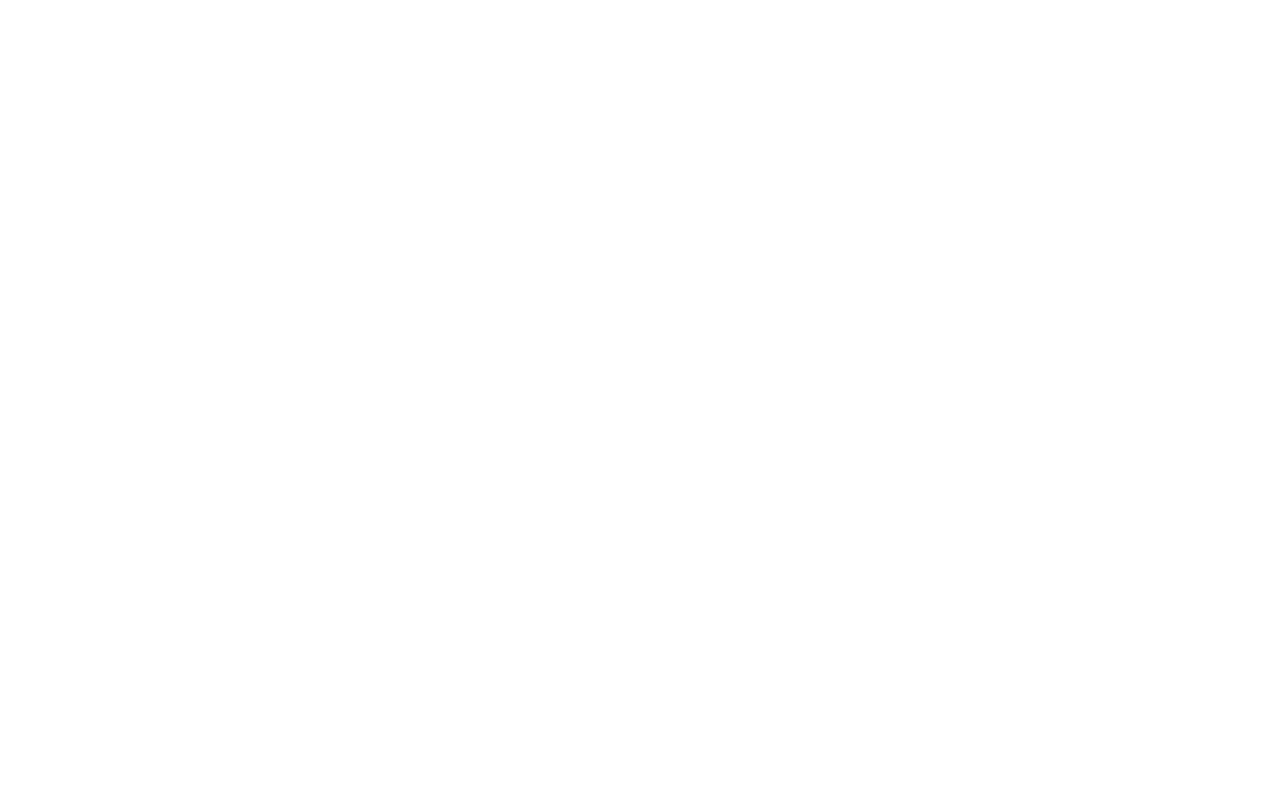
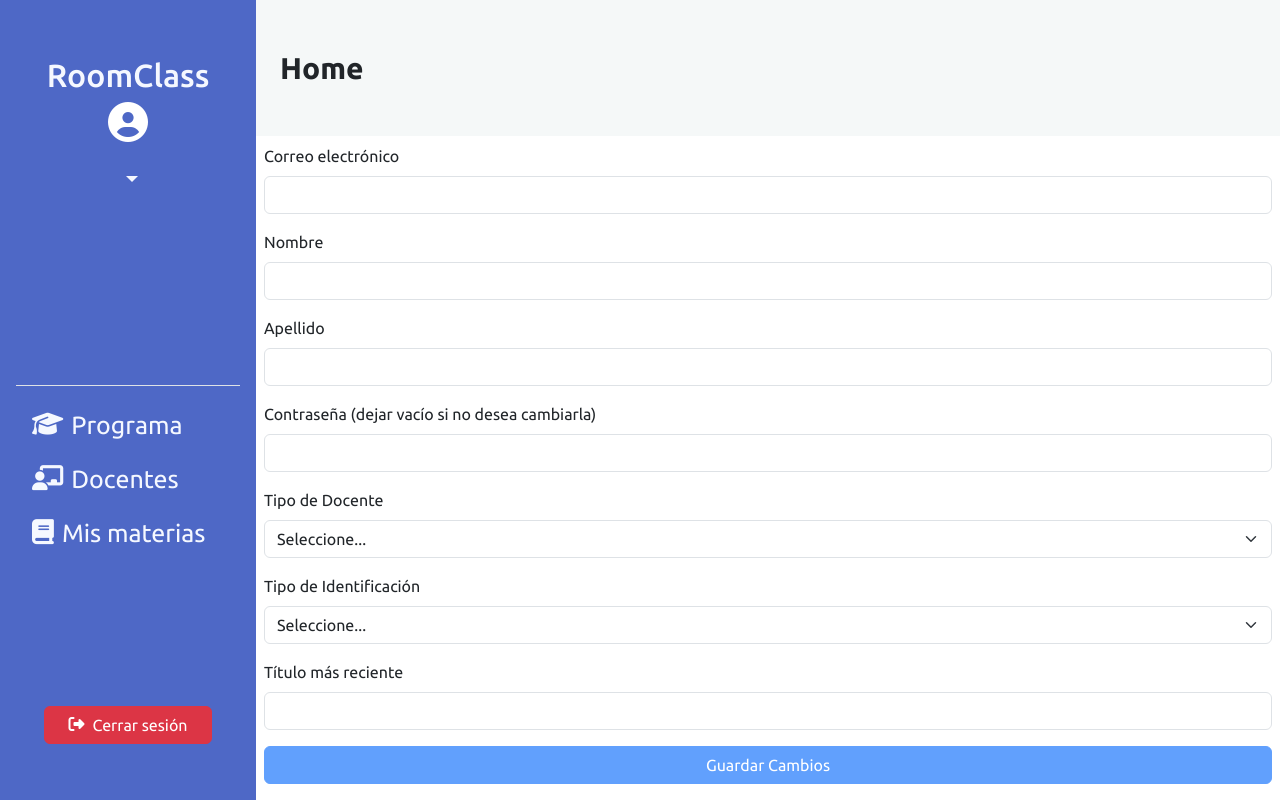
Before and after one commit to juliandross/RoomClassFront, an Angular app in the folder roomclass-app/: page /home/docentes/editar/1 in a window 1280 px wide. Before the commit this address led to /. Built offline with nearby package versions, Linux system fonts and the light colour scheme; no server answers; sample sign-in values are in the browser's storage.

Commit message:
docentes_crud_complete

```diff
--- a/roomclass-app/src/app/app.routes.ts
+++ b/roomclass-app/src/app/app.routes.ts
@@ -43,6 +43,11 @@
                         path: ':id',
                         loadComponent: () => import('./features/docentes/detail-view-docentes/detail-view-docentes.component').then(m => m.DetailViewDocentesComponent),
                         data: { breadcrumb: 'Detalle Docente' }
+                    },
+                    {
+                        path: 'editar/:id',
+                        loadComponent: () => import('./features/docentes/edit-view-docentes/edit-view-docentes.component').then(m => m.EditViewDocentesComponent),
+                        data: { breadcrumb: 'Editar Docente' }
                     }
                 ]
             },
--- a/roomclass-app/src/app/features/docentes/detail-view-docentes/detail-view-docentes.component.ts
+++ b/roomclass-app/src/app/features/docentes/detail-view-docentes/detail-view-docentes.component.ts
@@ -1,7 +1,7 @@
 import { Component, OnInit } from '@angular/core';
 import { ActivatedRoute } from '@angular/router';
 import { TeacherService } from '../../../core/services/teacher.service';
-import { TeacherInfo } from '../../../core/models/teacher';
+import { Teacher, TeacherInfo } from '../../../core/models/teacher';
 import { GenericViewDetailsComponent } from '../../../shared/generic-view-details/generic-view-details.component';
 
 @Component({
@@ -11,7 +11,7 @@
   imports: [GenericViewDetailsComponent]
 })
 export class DetailViewDocentesComponent implements OnInit {
-  teacher: TeacherInfo | null = null;
+  teacher: Teacher | null = null;
   item: any = null;
 
 
@@ -27,12 +27,12 @@
         this.teacher = teacher;
         this.item = {
           'Correo electrónico': teacher.email,
-          'Identificación': teacher.identificacion,
-          'Nombres': teacher.Nombres,
-          'Apellidos': teacher.Apellidos,
-          'Tipo de identificación': teacher.Tipo_de_identificacion,
-          'Tipo de docente': teacher.tipo_de_docente,
-          'Título más reciente': teacher.Titulo_mas_reciente
+          'Identificación': teacher.identification,
+          'Nombres': teacher.first_name,
+          'Apellidos': teacher.last_name,
+          'Tipo de identificación': teacher.teaTypeId,
+          'Tipo de docente': teacher.teaType,
+          'Título más reciente': teacher.teaRecentTitle
         };
       },
       error: (error) => {
--- a/roomclass-app/src/app/features/docentes/docentes.component.ts
+++ b/roomclass-app/src/app/features/docentes/docentes.component.ts
@@ -45,7 +45,7 @@
     this.router.navigate(['/home/docentes', teacher.id]);
   }
   editTeacher(teacher: Teacher) {
-    // lógica para editar
+    this.router.navigate(['/home/docentes/editar', teacher.id]);
   }
   unactivateTeacher(teacher: Teacher) {
     Swal.fire({
--- /dev/null
+++ b/roomclass-app/src/app/features/docentes/edit-view-docentes/edit-view-docentes.component.html
@@ -0,0 +1,50 @@
+<form [formGroup]="docenteForm" (ngSubmit)="onSubmit()" class="p-2">
+  <div class="mb-3">
+    <label class="form-label">Correo electrónico</label>
+    <input type="email" class="form-control" formControlName="email" required>
+  </div>
+  <div class="mb-3">
+    <label class="form-label">Nombre</label>
+    <input type="text" class="form-control" formControlName="first_name" required>
+  </div>
+  <div class="mb-3">
+    <label class="form-label">Apellido</label>
+    <input type="text" class="form-control" formControlName="last_name" required>
+  </div>
+  <div class="mb-3">
+    <label class="form-label">Contraseña (dejar vacío si no desea cambiarla)</label>
+    <input type="password" class="form-control" formControlName="password">
+  </div>
+  <div class="mb-3">
+    <label class="form-label">Tipo de Docente</label>
+    <select class="form-select" formControlName="teaType" required>
+      <option value="" disabled>Seleccione...</option>
+      <option value="Catedra">Catedra</option>
+      <option value="Asociado">Asociado</option>
+      <option value="Planta">Planta</option>
+      <option value="OPS">OPS</option>
+    </select>
+  </div>
+  <div class="mb-3">
+    <label class="form-label">Tipo de Identificación</label>
+    <select class="form-select" formControlName="teaTypeId" required>
+      <option value="" disabled>Seleccione...</option>
+      <option value="CC">Cédula de Ciudadanía</option>
+      <option value="TI">Tarjeta de Identidad</option>
+      <option value="CE">Cédula de Extranjería</option>
+      <option value="PA">Pasaporte</option>
+      <option value="RC">Registro Civil</option>
+      <option value="NIT">NIT</option>
+      <option value="PEP">Permiso Especial de Permanencia</option>
+    </select>
+  </div>
+  <div class="mb-3">
+    <label class="form-label">Título más reciente</label>
+    <input type="text" class="form-control" formControlName="Titulo_mas_reciente" required>
+  </div>
+  <button type="submit" class="btn btn-primary w-100" [disabled]="docenteForm.invalid || loading">
+    {{ loading ? 'Guardando...' : 'Guardar Cambios' }}
+  </button>
+  <div *ngIf="error" class="alert alert-danger mt-2">{{ error }}</div>
+  <div *ngIf="success" class="alert alert-success mt-2">¡Docente actualizado exitosamente!</div>
+</form>
--- /dev/null
+++ b/roomclass-app/src/app/features/docentes/edit-view-docentes/edit-view-docentes.component.ts
@@ -0,0 +1,93 @@
+import { Component, OnInit, Input, Output, EventEmitter } from '@angular/core';
+import { FormBuilder, FormGroup, Validators, ReactiveFormsModule } from '@angular/forms';
+import { CommonModule } from '@angular/common';
+import { TeacherService } from '../../../core/services/teacher.service';
+import { Teacher, TeacherInfo } from '../../../core/models/teacher';
+import { ActivatedRoute, Router } from '@angular/router';
+import Swal from 'sweetalert2';
+@Component({
+  selector: 'app-edit-view-docentes',
+  standalone: true,
+  templateUrl: './edit-view-docentes.component.html',
+  imports: [CommonModule, ReactiveFormsModule]
+})
+export class EditViewDocentesComponent implements OnInit {
+  @Input() teacherId!: number;
+  @Output() onUpdated = new EventEmitter<void>();
+
+  docenteForm: FormGroup;
+  loading = false;
+  error = '';
+  success = false;
+
+  constructor(   private fb: FormBuilder,
+    private teacherService: TeacherService,
+    private route: ActivatedRoute,
+    private router: Router){
+    this.docenteForm = this.fb.group({
+      email: ['', [Validators.required, Validators.email]],
+      first_name: ['', Validators.required],
+      last_name: ['', Validators.required],
+      password: [''],
+      teaType: ['', Validators.required],
+      teaTypeId: ['', Validators.required],
+      Titulo_mas_reciente: ['', Validators.required]
+    });
+  }
+
+  ngOnInit() {
+    // Obtén el id desde la ruta
+    this.teacherId = Number(this.route.snapshot.paramMap.get('id'));
+    if (this.teacherId) {
+      this.teacherService.getTeacherById(this.teacherId).subscribe({
+        next: (teacher: Teacher) => {
+          this.docenteForm.patchValue({
+            email: teacher.email,
+            first_name: teacher.first_name,
+            last_name: teacher.last_name,
+            password: '',
+            teaType: teacher.teaType,
+            teaTypeId: teacher.teaTypeId,
+            Titulo_mas_reciente: teacher.teaRecentTitle,
+          });
+        }
+      });
+    }
+  }
+  onSubmit() {
+    if (this.docenteForm.invalid) return;
+    this.loading = true;
+    this.error = '';
+    this.success = false;
+
+    const body = {
+      ...this.docenteForm.getRawValue()
+    };
+
+    this.teacherService.editTeacher(this.teacherId, body).subscribe({
+      next: () => {
+        this.success = true;
+        this.loading = false;
+        Swal.fire({
+          icon: 'success',
+          title: '¡Docente actualizado!',
+          text: 'Los cambios se guardaron correctamente.',
+          confirmButtonText: 'Aceptar'
+        }).then(() => {
+          this.router.navigate(['../../'], { relativeTo: this.route });
+        });
+        this.onUpdated.emit();
+      },
+      error: (err) => {
+        this.error = err.error?.detail || 'Error al editar docente';
+        this.loading = false;
+        Swal.fire({
+          icon: 'error',
+          title: 'Error',
+          text: this.error,
+          confirmButtonText: 'Cerrar'
+        });
+      }
+    });
+  }
+}
--- a/roomclass-app/src/app/features/registry/registry.component.html
+++ b/roomclass-app/src/app/features/registry/registry.component.html
@@ -6,6 +6,9 @@
     </div>
     <div class="mb-3">
       <input type="password" class="form-control" formControlName="password" placeholder="Contraseña" required>
+    </div>
+    <div class="mb-3">
+      <input type="identification" class="form-control" formControlName="identification" placeholder="Número de identificación" required>
     </div>
     <div class="mb-3">
       <input type="text" class="form-control" formControlName="first_name" placeholder="Nombre" required>
--- a/roomclass-app/src/app/features/registry/registry.component.ts
+++ b/roomclass-app/src/app/features/registry/registry.component.ts
@@ -22,6 +22,7 @@
     this.registerForm = this.fb.group({
       email: ['', [Validators.required, Validators.email]],
       password: ['', Validators.required],
+      identification: ['', Validators.required],
       first_name: ['', Validators.required],
       last_name: ['', Validators.required]
     });
@@ -48,7 +49,7 @@
         Swal.fire({
           icon: 'error',
           title: 'Error',
-          text: 'Error al registrar usuario'
+          text: err.error?.detail || 'Error al registrar usuario'
         });
       }
     });
```
Also changed, not shown: roomclass-app/src/app/core/services/teacher.service.ts (+5 -14 lines), roomclass-app/src/app/features/docentes/edit-view-docentes/edit-view-docentes.component.css (added), 1 other file (tests, documents, lock files or other folders).
